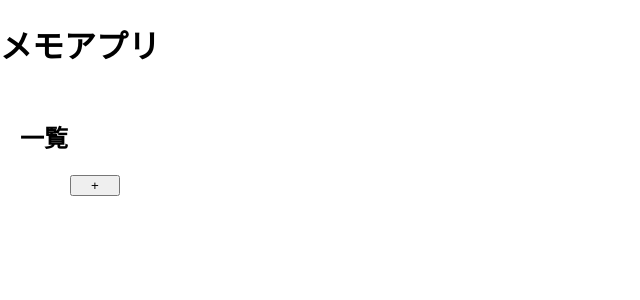
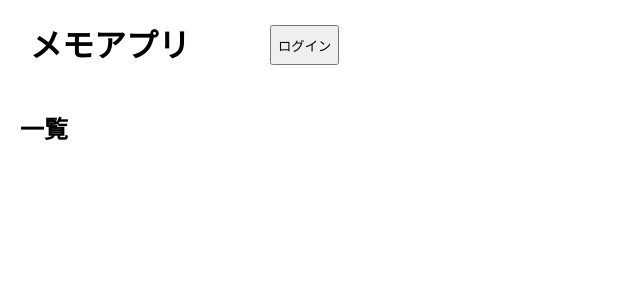
Before and after one commit to a-kuroki-gs/react-memo-app, a React (Create React App) app: page / in a window 1280 px wide. Shown: the top 300 px of the page, without its empty margins (0-640 px from the left). Built offline with nearby package versions, Linux system fonts and the light colour scheme.

Commit message:
mainにログイン機能をマージする
https://github.com/a-kuroki-gs/react-memo-app/pull/3

```diff
--- a/src/App.css
+++ b/src/App.css
@@ -37,16 +37,45 @@
   }
 }
 
+.header {
+  display: flex;
+}
+
 .container {
   display: flex;
 }
 
+h1 {
+  margin: 20px 30px;
+}
+
 .memo-list,
 .memo-detail {
-  margin: 10px 20px;
+  margin: 0 20px;
 }
 
 .plus-button {
   width: 50px;
-  margin: 0 50px;
+  margin-left: 50px;
 }
+
+.login-button {
+  height: 40px;
+  margin: 25px 50px;
+}
+
+.memo-item {
+  color: blue;
+  text-decoration: underline;
+  cursor: pointer;
+}
+
+.memo-item:hover {
+  color: black;
+  text-decoration: none;
+}
+
+.custom-button {
+  width: 130px;
+  margin: 0 10px;
+}
--- a/src/App.js
+++ b/src/App.js
@@ -1,7 +1,8 @@
 import React, { useState, useEffect } from "react";
-import MemoList from "./MemoList";
-import MemoDetail from "./MemoDetail";
 import "./App.css";
+import MemoContainer from "./MemoContainer";
+import LoginButton from "./LoginButton";
+import { AuthProvider } from "./AuthContext";
 
 export default function App() {
   const [memos, setMemos] = useState(() => {
@@ -54,25 +55,19 @@ export default function App() {
   }
 
   return (
-    <div>
-      <h1>メモアプリ</h1>
-      <div className="container">
-        <div className="memo-list">
-          <MemoList memos={memos} onMemoClick={handleMemoClick} />
-          <button className="plus-button" onClick={handleNewMemo}>
-            +
-          </button>
-        </div>
-        <div className="memo-detail">
-          {selectedMemo && (
-            <MemoDetail
-              memo={selectedMemo}
-              onEditClick={handleEditMemo}
-              onDeleteClick={() => handleDeleteMemo(selectedMemo.id)}
-            />
-          )}
-        </div>
+    <AuthProvider>
+      <div className="header">
+        <h1>メモアプリ</h1>
+        <LoginButton />
       </div>
-    </div>
+      <MemoContainer
+        memos={memos}
+        handleMemoClick={handleMemoClick}
+        handleNewMemo={handleNewMemo}
+        handleEditMemo={handleEditMemo}
+        handleDeleteMemo={handleDeleteMemo}
+        selectedMemo={selectedMemo}
+      ></MemoContainer>
+    </AuthProvider>
   );
 }
--- /dev/null
+++ b/src/AuthContext.js
@@ -0,0 +1,24 @@
+import React, { useState, createContext, useContext } from "react";
+
+export const AuthContext = createContext();
+
+export function AuthProvider({ children }) {
+  const [isLoggedIn, setIsLoggedIn] = useState();
+
+  const handleLoginClick = () => {
+    setIsLoggedIn((prevState) => !prevState);
+  };
+
+  const context = {
+    isLoggedIn,
+    handleLoginClick,
+  };
+
+  return (
+    <AuthContext.Provider value={context}>{children}</AuthContext.Provider>
+  );
+}
+
+export function useAuth() {
+  return useContext(AuthContext);
+}
--- /dev/null
+++ b/src/LoginButton.js
@@ -0,0 +1,12 @@
+import React from "react";
+import { useAuth } from "./AuthContext";
+
+export default function LoginButton() {
+  const { isLoggedIn, handleLoginClick } = useAuth();
+
+  return (
+    <button className="login-button" onClick={handleLoginClick}>
+      {isLoggedIn ? "ログアウト" : "ログイン"}
+    </button>
+  );
+}
--- /dev/null
+++ b/src/MemoContainer.js
@@ -0,0 +1,37 @@
+import React from "react";
+import MemoList from "./MemoList";
+import MemoDetail from "./MemoDetail";
+import { useAuth } from "./AuthContext";
+
+export default function MemoContainer({
+  memos,
+  handleMemoClick,
+  handleNewMemo,
+  handleEditMemo,
+  handleDeleteMemo,
+  selectedMemo,
+}) {
+  const { isLoggedIn } = useAuth();
+
+  return (
+    <div className="container">
+      <div className="memo-list">
+        <MemoList memos={memos} onMemoClick={handleMemoClick} />
+        {isLoggedIn && (
+          <button className="plus-button" onClick={handleNewMemo}>
+            +
+          </button>
+        )}
+      </div>
+      <div className="memo-detail">
+        {selectedMemo && (
+          <MemoDetail
+            memo={selectedMemo}
+            onClickEdit={handleEditMemo}
+            onClickDelete={() => handleDeleteMemo(selectedMemo.id)}
+          />
+        )}
+      </div>
+    </div>
+  );
+}
--- a/src/MemoDetail.css
+++ /dev/null
@@ -1,4 +0,0 @@
-.custom-button {
-  width: 130px;
-  margin: 0 10px;
-}
--- a/src/MemoDetail.js
+++ b/src/MemoDetail.js
@@ -1,8 +1,9 @@
 import React, { useState, useEffect } from "react";
-import "./MemoDetail.css";
+import { useAuth } from "./AuthContext";
 
-export default function MemoDetail({ memo, onEditClick, onDeleteClick }) {
+export default function MemoDetail({ memo, onClickEdit, onClickDelete }) {
   const [text, setText] = useState(memo.text);
+  const { isLoggedIn } = useAuth();
 
   useEffect(() => {
     setText(memo.text);
@@ -18,15 +19,19 @@ export default function MemoDetail({ memo, onEditClick, onDeleteClick }) {
         onChange={(e) => setText(e.target.value)}
       ></textarea>
       <p></p>
+      {isLoggedIn && (
+        <>
           <button
             className="custom-button"
-        onClick={() => onEditClick({ ...memo, text })}
+            onClick={() => onClickEdit({ ...memo, text })}
           >
             編集
           </button>
-      <button className="custom-button" onClick={onDeleteClick}>
+          <button className="custom-button" onClick={onClickDelete}>
             削除
           </button>
+        </>
+      )}
     </div>
   );
 }
--- a/src/MemoList.css
+++ /dev/null
@@ -1,10 +0,0 @@
-.memo-item {
-  color: blue;
-  text-decoration: underline;
-  cursor: pointer;
-}
-
-.memo-item:hover {
-  color: black;
-  text-decoration: none;
-}
--- a/src/MemoList.js
+++ b/src/MemoList.js
@@ -1,5 +1,4 @@
 import React from "react";
-import "./MemoList.css";
 
 export default function MemoList({ memos, onMemoClick }) {
   return (
```
Also changed, not shown: 1 other file (tests, documents, lock files or other folders). Lines whose indentation alone changed are shown as unchanged.
